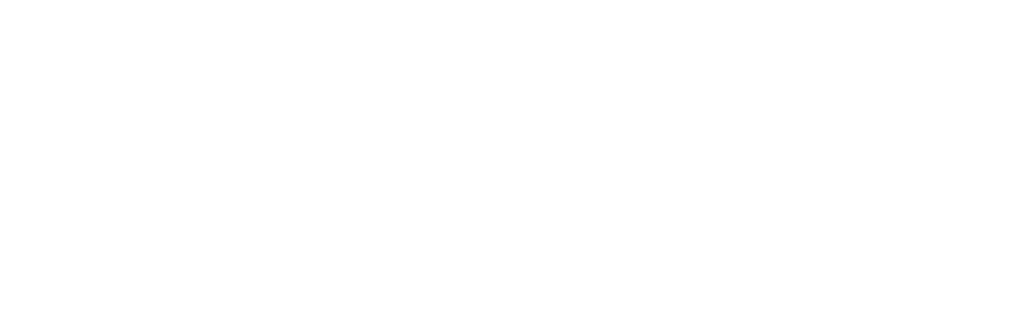
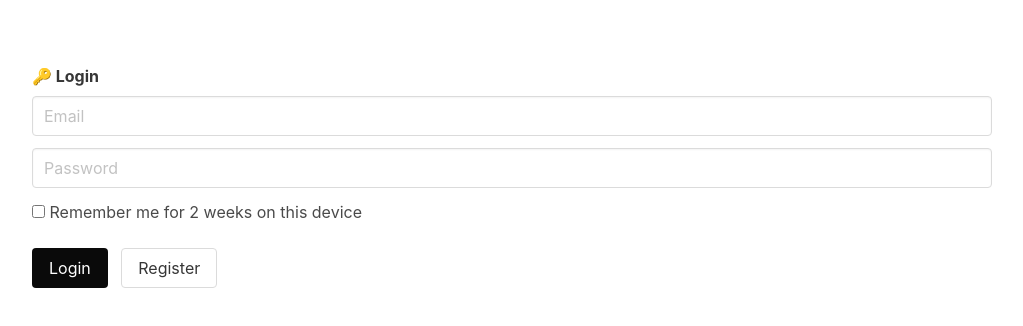
Before and after one commit to nizigama/saint-mary-shop-front, a Vue app: page /login in a window 1280 px wide. Before the commit this address had no page. Shown: the top 326 px of the page, without its empty margins (128-1151 px from the left). Built offline with nearby package versions, Linux system fonts and the light colour scheme.

Commit message:
Created login and register component views
Also created routes to the auth views

```diff
--- a/src/router/index.js
+++ b/src/router/index.js
@@ -1,5 +1,7 @@
 import { createRouter, createWebHistory } from 'vue-router'
 import Catalog from '../views/catalog/index.vue'
+import Login from '../views/auth/login.vue'
+import Register from '../views/auth/register.vue'
 
 const router = createRouter({
   history: createWebHistory(import.meta.env.BASE_URL),
@@ -9,6 +11,16 @@
       name: 'home',
       component: Catalog
     },
+    {
+      path: '/login',
+      name: 'Login',
+      component: Login
+    },
+    {
+      path: '/register',
+      name: 'Register',
+      component: Register
+    },
   ]
 })
 
--- /dev/null
+++ b/src/views/auth/login.vue
@@ -0,0 +1,37 @@
+<template>
+    <div class="container">
+        <h2 class="label">🔑 Login</h2>
+        <form id="user">
+            <div class="field">
+                <div class="control">
+                    <input class="input" type="text" placeholder="Email">
+                </div>
+            </div>
+
+            <div class="field">
+                <div class="control">
+                    <input class="input" type="password" placeholder="Password">
+                </div>
+            </div>
+
+            <label class="checkbox">
+                <input type="checkbox"> Remember me for 2 weeks on this device
+            </label>
+            <br><br>
+
+            <button type="submit" class="button is-black">Login</button>
+            &nbsp;
+            <button type="submit" class="button">Register</button>
+        </form>
+    </div>
+</template>
+
+<script>
+export default {
+
+}
+</script>
+
+<style>
+
+</style>
--- /dev/null
+++ b/src/views/auth/register.vue
@@ -0,0 +1,45 @@
+<template>
+    <div class="container">
+        <h2 class="label">🔑 Registration</h2>
+        <form id="user">
+            <div class="field">
+                <div class="control">
+                    <input class="input" type="text" placeholder="Names">
+                </div>
+            </div>
+            <div class="field">
+                <div class="control">
+                    <input class="input" type="email" placeholder="Email">
+                </div>
+            </div>
+
+            <div class="field">
+                <div class="control">
+                    <input class="input" type="password" placeholder="Password">
+                </div>
+            </div>
+
+            <div class="field">
+                <div class="control">
+                    <input class="input" type="password" placeholder="Password confirmation">
+                </div>
+            </div>
+
+            <br>
+
+            <button type="submit" class="button is-black">Register</button>
+            &nbsp;
+            <button type="submit" class="button">Login</button>
+        </form>
+    </div>
+</template>
+
+<script>
+export default {
+
+}
+</script>
+
+<style>
+
+</style>
```
